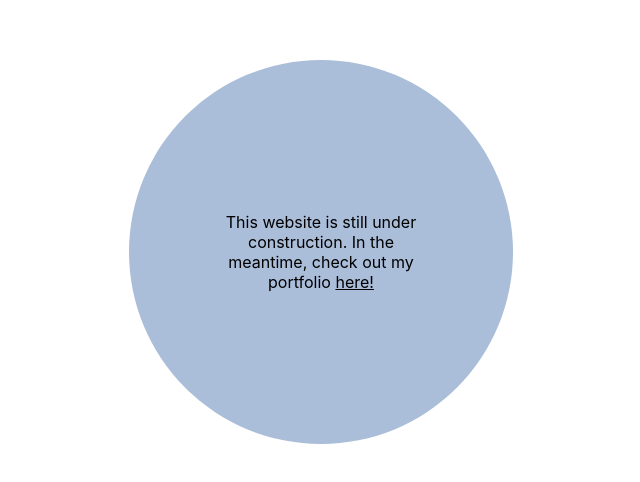
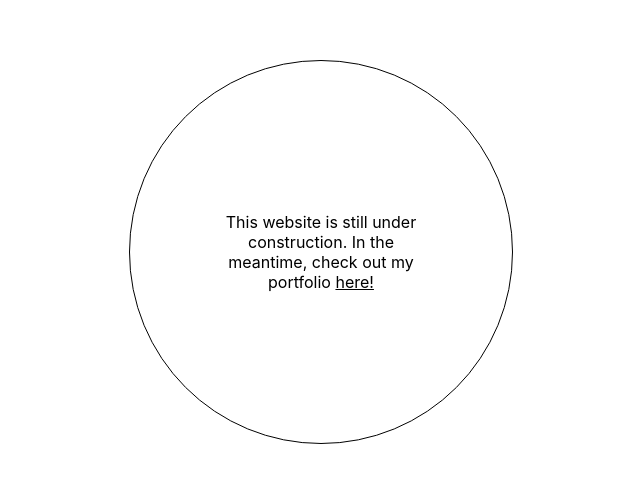
Before and after one commit to jaab3j/jaabves, a plain HTML site: page index.html in a window 1280 px wide. Shown: the part 2132-2614 px from the top of the page, without its empty margins (319-959 px from the left). Drawn offline with Linux system fonts and the light colour scheme; a web font is replaced by a local one.

Commit message:
Update style.css

```diff
--- a/css/style.css
+++ b/css/style.css
@@ -577,7 +577,7 @@ figure,
     width: 30vw;
     height: 30vw;
     border-radius: 100%;
-    background-color: #AABDD9;
+    border: 1px solid #000;
     text-align: center;
     display: flex;
     justify-content: center;
```
